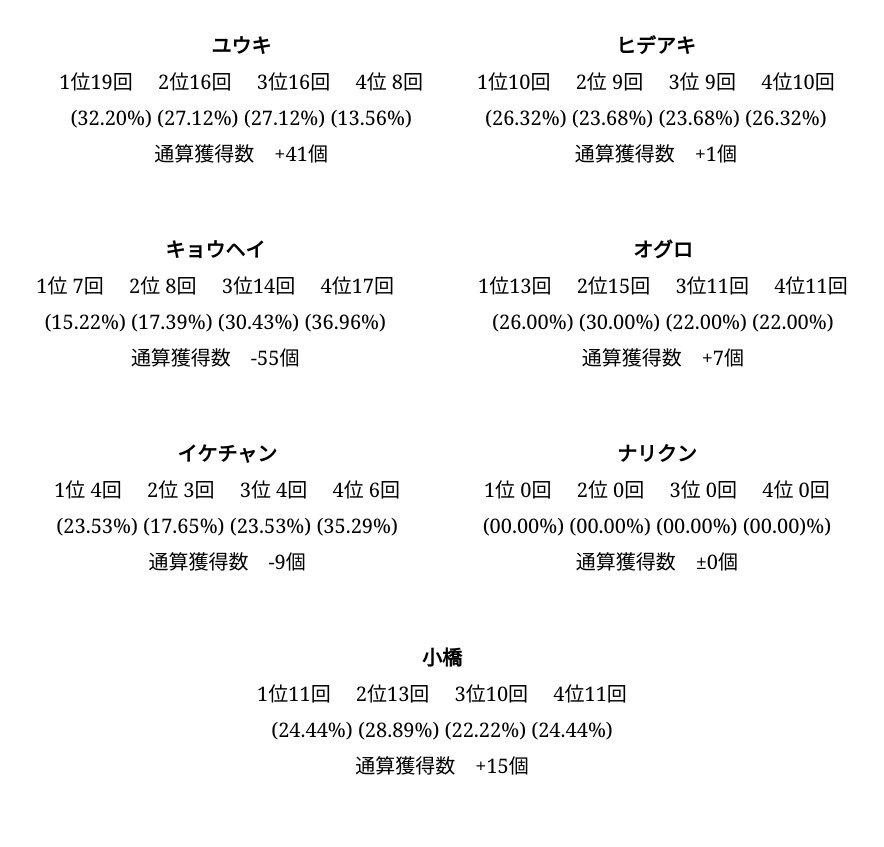
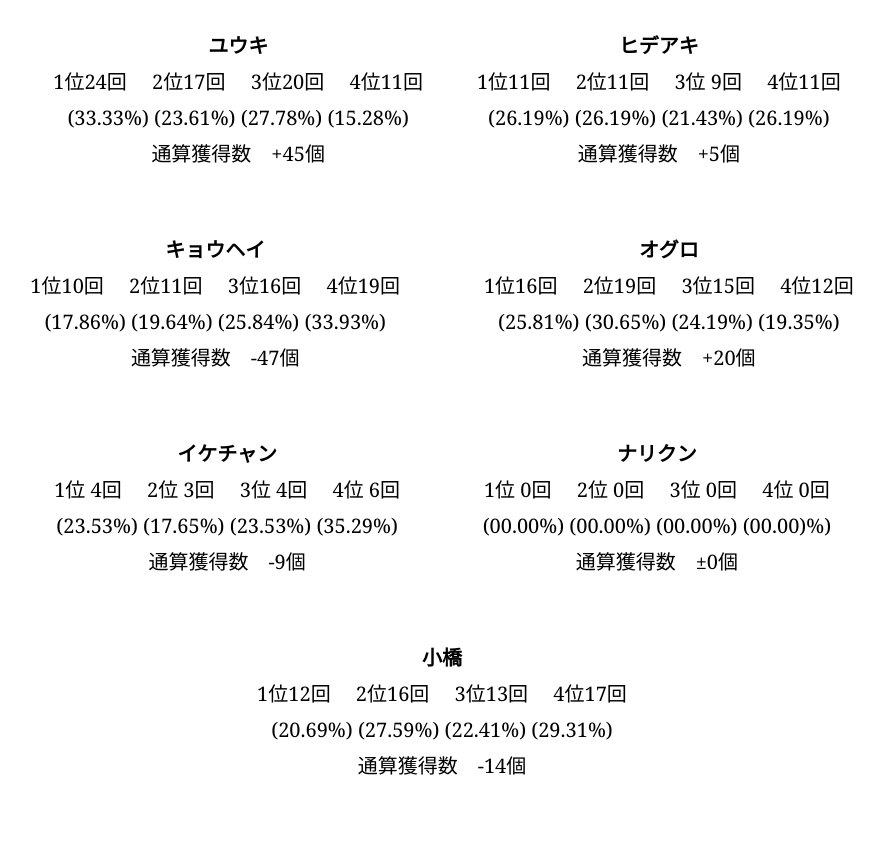
Before and after one commit to nitiyakunoahodomo/gentenkoubousen, a plain HTML site: page index.html in a window 1280 px wide. Shown: the part 400-1247 px from the top of the page, without its empty margins (191-1075 px from the left). Drawn offline with Linux system fonts and the light colour scheme.

Commit message:
Add files via upload

```diff
--- a/index.html
+++ b/index.html
@@ -4,6 +4,8 @@
     <meta charset="utf-8">
     <title>日薬のアホ共　戦績</title>
     <link rel="stylesheet" href="style.css">
+    <script src="https://kit.fontawesome.com/98c68f6497.js" crossorigin="anonymous"></script>
+
   </head>
   <body>
     <header>
@@ -20,7 +22,7 @@
                         <li><a href="https://nitiyakunoahodomo.github.io/nitiyaku/">ホーム</a></li>
                         <li><a href="https://docs.google.com/spreadsheets/d/1rYoNkonNz8BwnKCEK3d3a0leO6sEPGkOJ8TzPlwNKgU/htmlview">日薬リーグ戦績</a></li>
                         <li><a href="https://nitiyakunoahodomo.github.io/gentenkoubousen/">通算戦績</a></li>
-                        <li><a href="#">過去の戦績</a></li>
+                        <li><a href="https://nitiyakunoahodomo.github.io/kakonosenseki/">過去の戦績</a></li>
                         <li><a href="https://nitiyakunoahodomo.github.io/bumonbeturanking/">部門別ランキング</a></li>
                         <!-- <li class="search-wrapper">  <form action="">
                             <input class="search" type="text" name="q" placeholder="検索…">
@@ -44,27 +46,27 @@
               <div class="main-wrapper">
                   <div class="textarea">
                     <h2>ユウキ</h2>
-                    <p>1位19回　  2位16回　 3位16回　  4位 8回　 </p>
-                    <p>(32.20%)  (27.12%)  (27.12%)  (13.56%)</p>
-                    <p>通算獲得数　+41個</p>
+                    <p>1位24回　  2位17回　 3位20回　  4位11回　 </p>
+                    <p>(33.33%)  (23.61%)  (27.78%)  (15.28%)</p>
+                    <p>通算獲得数　+45個</p>
                   </div>
                   <div class="textarea">
                     <h2>ヒデアキ</h2>
-                    <p>1位10回　  2位 9回　 3位 9回　  4位10回   </p>
-                    <p>(26.32%)  (23.68%)  (23.68%)  (26.32%)</p>
-                    <p>通算獲得数　+1個</p>
+                    <p>1位11回　  2位11回　 3位 9回　  4位11回   </p>
+                    <p>(26.19%)  (26.19%)  (21.43%)  (26.19%)</p>
+                    <p>通算獲得数　+5個</p>
                   </div>
                   <div class="textarea">
                     <h2>キョウヘイ</h2>
-                    <p>1位 7回　  2位 8回　 3位14回　  4位17回　　</p>
-                    <p>(15.22%)  (17.39%)  (30.43%)  (36.96%)   </p>
-                    <p>通算獲得数　-55個</p>
+                    <p>1位10回　  2位11回　 3位16回　  4位19回　　</p>
+                    <p>(17.86%)  (19.64%)  (25.84%)  (33.93%)   </p>
+                    <p>通算獲得数　-47個</p>
                   </div>
                   <div class="textarea">
                     <h2>オグロ</h2>
-                    <p>1位13回　  2位15回　 3位11回　  4位11回　　</p>
-                    <p>(26.00%)  (30.00%)  (22.00%)  (22.00%)   </p>
-                    <p>通算獲得数　+7個</p>
+                    <p>1位16回　  2位19回　 3位15回　  4位12回　　</p>
+                    <p>(25.81%)  (30.65%)  (24.19%)  (19.35%)   </p>
+                    <p>通算獲得数　+20個</p>
                   </div>
                   <div class="textarea">
                     <h2>イケチャン</h2>
@@ -80,9 +82,9 @@
                   </div>
                   <div class="textarea">
                     <h2>小橋</h2>
-                    <p>1位11回　  2位13回　 3位10回　  4位11回　　</p>
-                    <p>(24.44%)  (28.89%)  (22.22%)  (24.44%)   </p>
-                    <p>通算獲得数　+15個</p>
+                    <p>1位12回　  2位16回　 3位13回　  4位17回　　</p>
+                    <p>(20.69%)  (27.59%)  (22.41%)  (29.31%)   </p>
+                    <p>通算獲得数　-14個</p>
                   </div>
                 </div>
 
```
